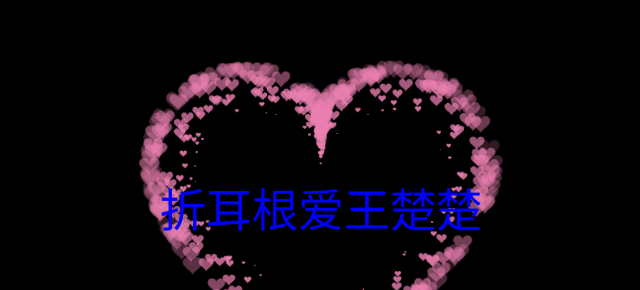
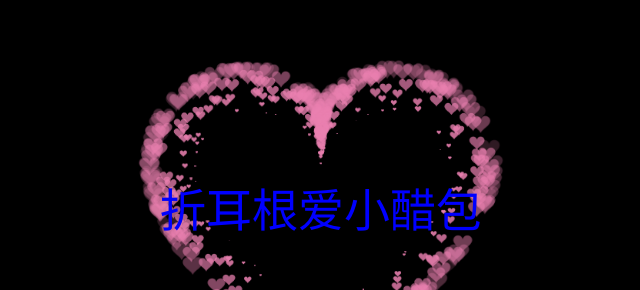
Before and after one commit to kuku668/mygirlfriendwcc, a plain HTML site: page index.html in a window 1280 px wide. Shown: the part 173-463 px from the top of the page, without its empty margins (319-959 px from the left). Drawn offline with Linux system fonts and the light colour scheme.

Commit message:
Update index.html

```diff
--- a/index.html
+++ b/index.html
@@ -103,7 +103,7 @@
   <body>
     <canvas id="pinkboard"></canvas>
     <!-- 在下面加名字 -->
-     <div id="name" style="color: blue;">折耳根爱王楚楚</div>
+     <div id="name" style="color: blue;">折耳根爱小醋包</div>
 
     <script>
       var settings = {
```
